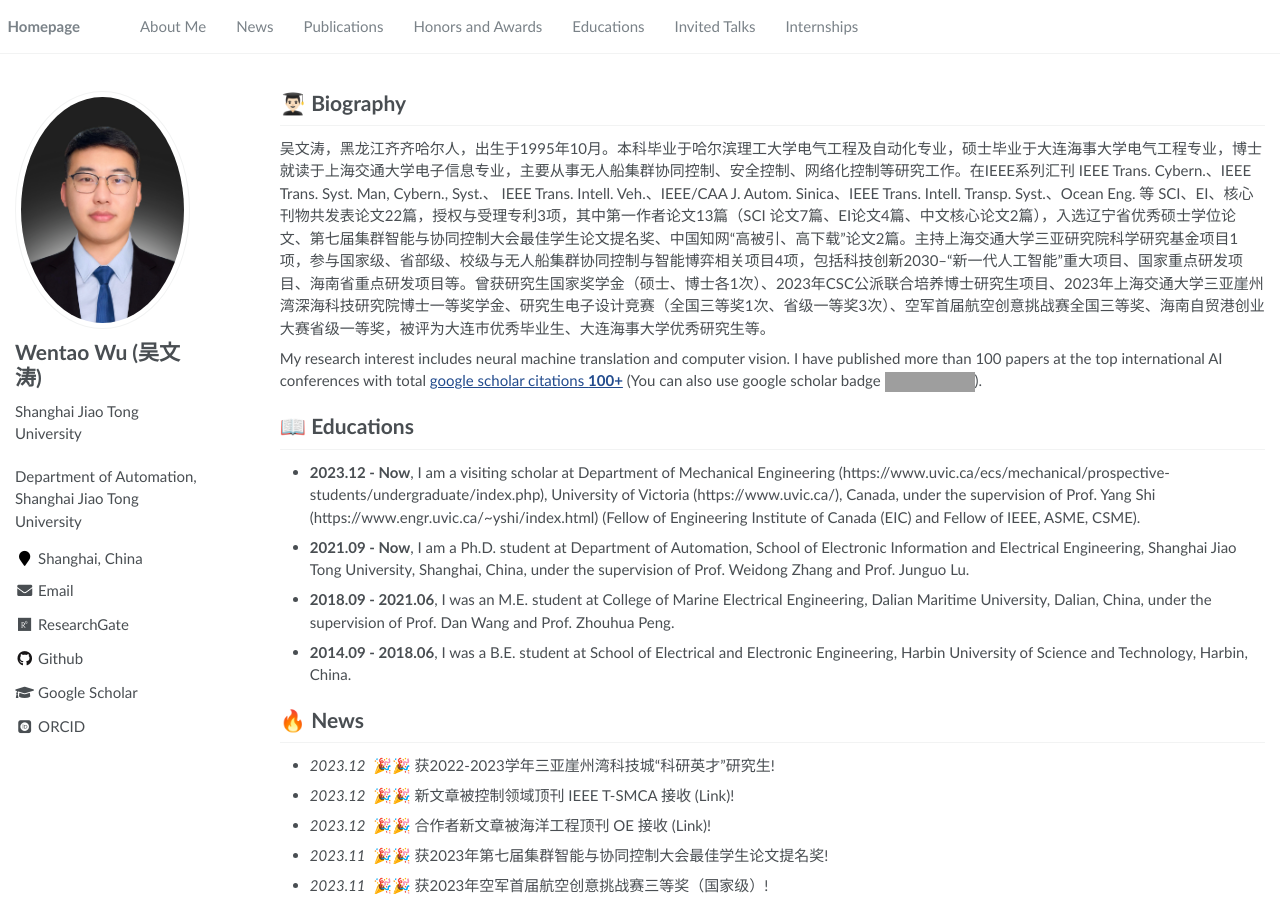
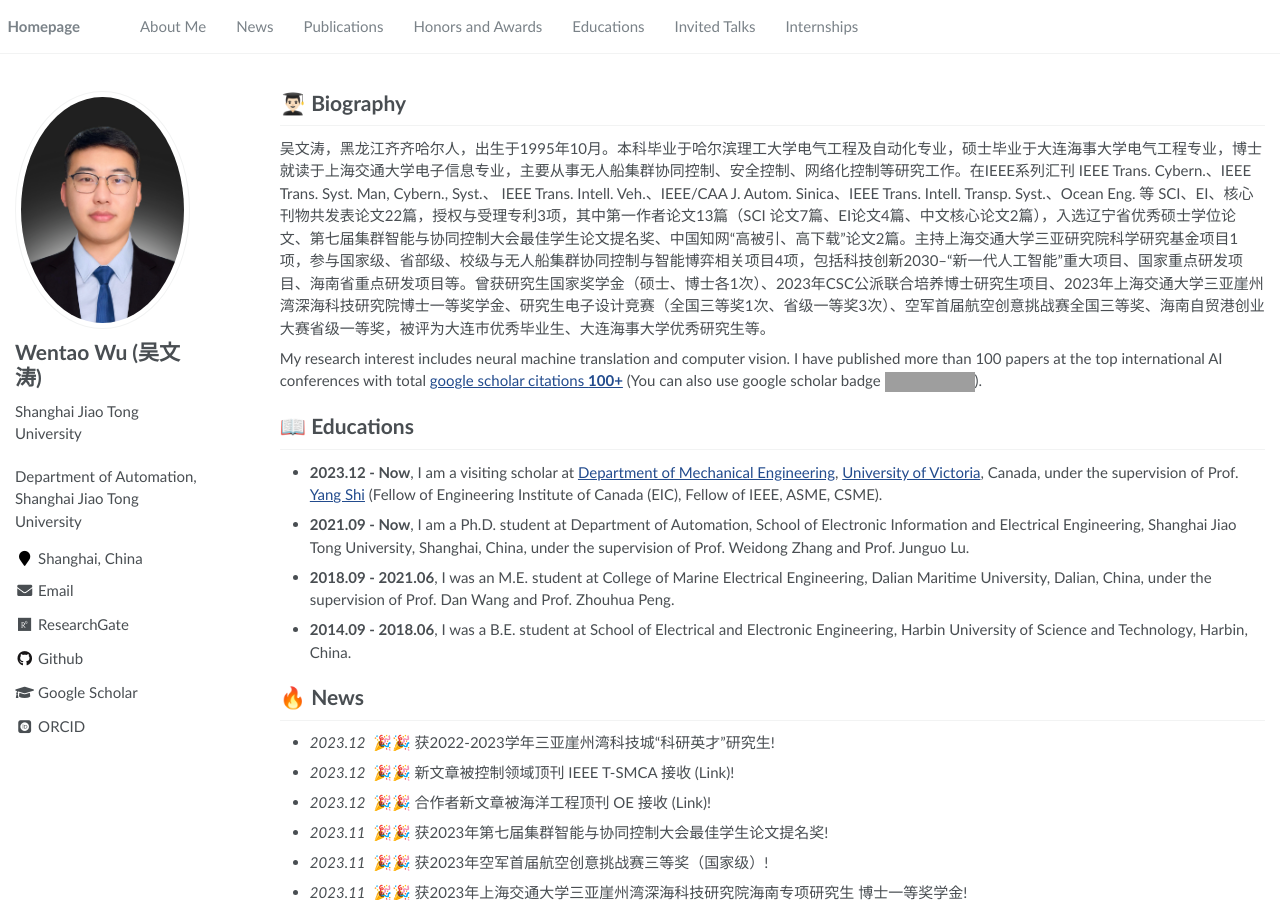
Before and after one commit to wwtsjtu/wwt.github.io, a Jekyll site: the page built from _pages/about.md, in a window 1280 px wide and 900 px high. Built offline with Jekyll 4.4.1, drawn with Linux system fonts in a browser that asks for light colours; some web fonts are replaced; grey boxes are pictures that could not be loaded.

Commit message:
Update about.md

```diff
--- a/_pages/about.md
+++ b/_pages/about.md
@@ -22,7 +22,7 @@ redirect_from:
 My research interest includes neural machine translation and computer vision. I have published more than 100 papers at the top international AI conferences with total <a href='https://scholar.google.com/citations?user=WGp4lBIAAAAJ&hl=zh-CN&oi=sra'>google scholar citations <strong><span id='total_cit'>100+</span></strong></a> (You can also use google scholar badge <a href='https://scholar.google.com/citations?user=WGp4lBIAAAAJ&hl=zh-CN&oi=sra'><img src="https://img.shields.io/endpoint?url={{ url | url_encode }}&logo=Google%20Scholar&labelColor=f6f6f6&color=9cf&style=flat&label=citations"></a>).
 
 # 📖 Educations
-- **2023.12 - Now**, I am a visiting scholar at Department of Mechanical Engineering (https://www.uvic.ca/ecs/mechanical/prospective-students/undergraduate/index.php), University of Victoria (https://www.uvic.ca/), Canada, under the supervision of Prof. Yang Shi (https://www.engr.uvic.ca/~yshi/index.html) (Fellow of Engineering Institute of Canada (EIC) and Fellow of IEEE, ASME, CSME).
+- **2023.12 - Now**, I am a visiting scholar at [Department of Mechanical Engineering](https://www.uvic.ca/ecs/mechanical/prospective-students/undergraduate/index.php), [University of Victoria](https://www.uvic.ca/), Canada, under the supervision of Prof. [Yang Shi](https://www.engr.uvic.ca/~yshi/index.html) (Fellow of Engineering Institute of Canada (EIC), Fellow of IEEE, ASME, CSME).
 - **2021.09 - Now**, I am a Ph.D. student at Department of Automation, School of Electronic Information and Electrical Engineering, Shanghai Jiao Tong University, Shanghai, China, under the supervision of Prof. Weidong Zhang and Prof. Junguo Lu.
 - **2018.09 - 2021.06**, I was an M.E. student at College of Marine Electrical Engineering, Dalian Maritime University, Dalian, China, under the supervision of Prof. Dan Wang and Prof. Zhouhua Peng.
 - **2014.09 - 2018.06**, I was a B.E. student at School of Electrical and Electronic Engineering, Harbin University of Science and Technology, Harbin, China.
```
